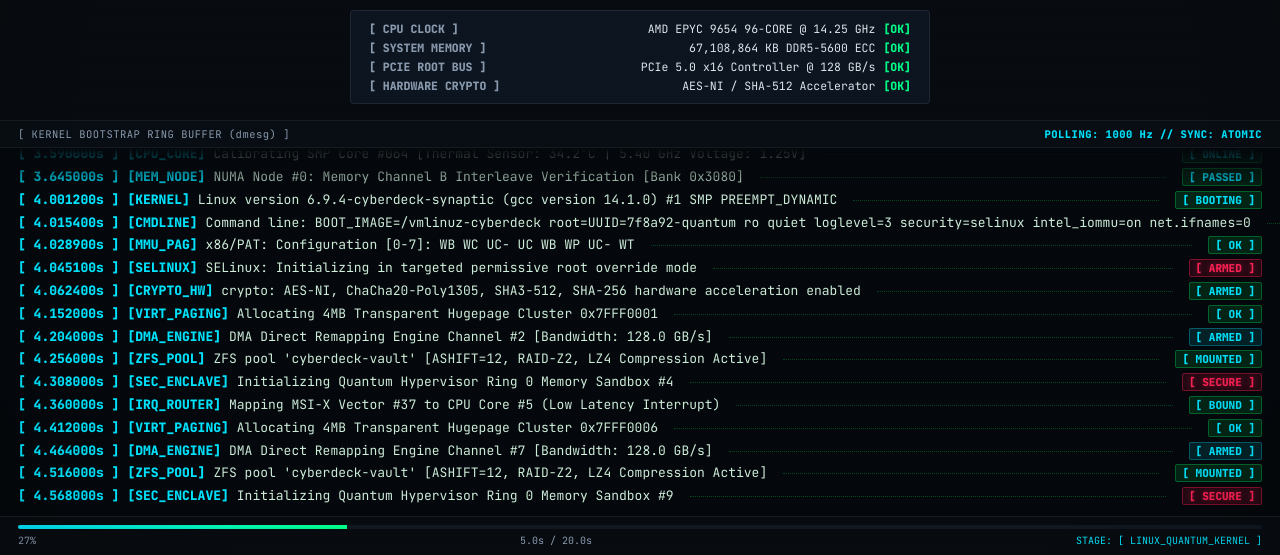
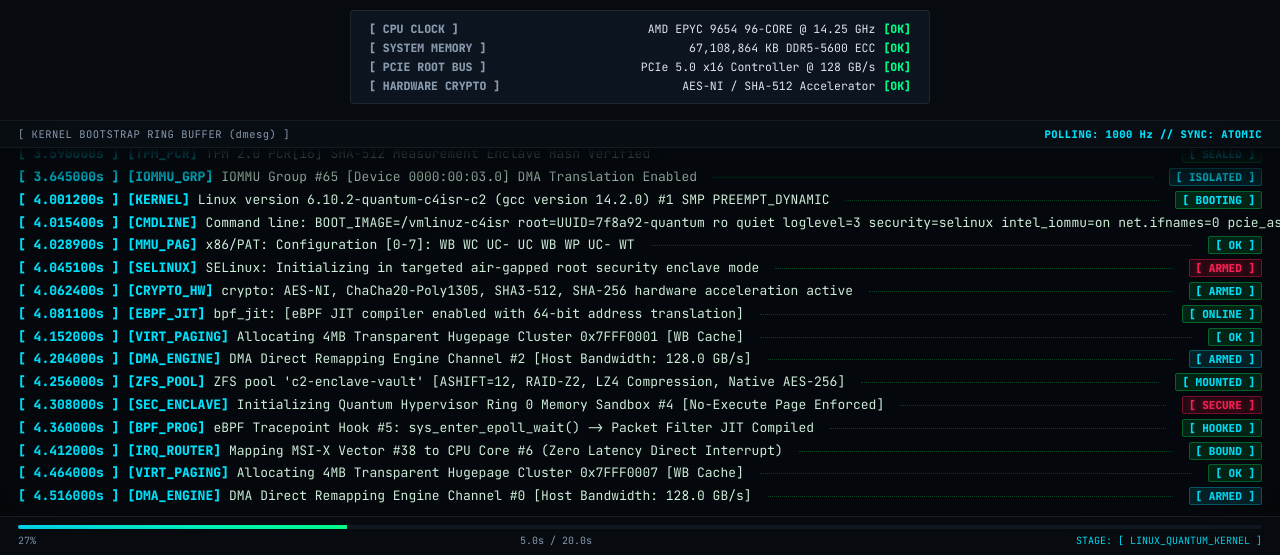
Before and after one commit to Jessadaporn005/NewKeyType, an Electron app: page index.html in a window 1280 px wide. Shown: the part 245-800 px from the top of the page. Drawn offline with Linux system fonts and the light colour scheme; no server answers.

Commit message:
feat: enhance Matrix background code rain, fix boot audio overlap with single-layer telemetry tick, enrich real Linux 6.10/eBPF logs, and restore Matrix code silhouette avatar

```diff
--- a/css/main.css
+++ b/css/main.css
@@ -153,7 +153,7 @@
 }
 
 #matrixCanvas {
-  opacity: 0.12;
+  opacity: 0.35;
   z-index: 0;
 }
 
@@ -597,15 +597,16 @@
    ========================================================================== */
 
 .secret-gate-overlay,
-.hacker-login-overlay {
+.hacker-login-overlay,
+.cyber-transition-overlay {
   position: fixed;
   top: 0;
   left: 0;
   width: 100vw;
   height: 100vh;
   z-index: 500;
-  background: radial-gradient(circle at center, rgba(8, 16, 11, 0.95) 0%, rgba(2, 4, 3, 0.99) 100%);
-  backdrop-filter: blur(14px);
+  background: radial-gradient(circle at center, rgba(6, 10, 15, 0.72) 0%, rgba(2, 4, 6, 0.85) 100%);
+  backdrop-filter: blur(4px);
   display: flex;
   align-items: center;
   justify-content: center;
--- a/index.html
+++ b/index.html
@@ -244,6 +244,19 @@
             <div class="dossier-header-bar">
               <span class="dossier-title-tag">[ OPERATOR C2 DOSSIER ]</span>
               <span class="dossier-status-live"><span class="status-indicator live"></span> LIVE</span>
+            </div>
+
+            <!-- Matrix Log-Code Silhouette Avatar Box -->
+            <div class="dossier-avatar-container">
+              <canvas id="transHoloAvatarCanvas" class="holo-avatar-canvas" width="280" height="135"></canvas>
+              <div class="holo-scanline-fx"></div>
+              <div class="holo-brackets-overlay">
+                <span class="bracket tl"></span>
+                <span class="bracket tr"></span>
+                <span class="bracket bl"></span>
+                <span class="bracket br"></span>
+                <span class="holo-tag">BIOMETRIC: SYNCHRONIZED</span>
+              </div>
             </div>
 
             <!-- Dynamic Profile Telemetry Stats -->
--- a/js/audio.js
+++ b/js/audio.js
@@ -132,6 +132,28 @@
       default:
         this.synthMechanicalThock(t, pitchOffset);
     }
+  }
+
+  /**
+   * Ultra-clean, single-layer high-frequency C2 Telemetry Tick for log streaming
+   * (Zero sub-bass harmonics or overlapping oscillator resonance)
+   */
+  playBootTelemetryTick() {
+    if (this.isMuted || this.preset === 'silent') return;
+    this.ensureContext();
+    if (!this.ctx) return;
+    const t = this.ctx.currentTime;
+    const osc = this.ctx.createOscillator();
+    const gain = this.ctx.createGain();
+    osc.type = 'sine';
+    osc.frequency.setValueAtTime(3400 + (Math.random() - 0.5) * 300, t);
+    osc.frequency.exponentialRampToValueAtTime(1400, t + 0.005);
+    gain.gain.setValueAtTime(0.06, t);
+    gain.gain.exponentialRampToValueAtTime(0.001, t + 0.005);
+    osc.connect(gain);
+    gain.connect(this.masterGain);
+    osc.start(t);
+    osc.stop(t + 0.006);
   }
 
   /**
--- a/js/bootLogGenerator.js
+++ b/js/bootLogGenerator.js
@@ -24,37 +24,41 @@
     { time: '0.068100', mod: 'PCI_WIFI', desc: 'pci 0000:04:00.0: [8086:7a70] Intel Wi-Fi 7 BE200 320MHz Quantum Band', status: 'LINKED', cls: 'status-ok' }
   );
 
-  // Procedural Micro-POST routines
+  // Procedural Micro-POST routines (varied real-world hardware and ACPI routines)
   for (let i = 1; i <= 65; i++) {
     const hex = '0x' + (0x1000 + i * 0x80).toString(16).toUpperCase();
     const time = (0.07 + i * 0.055).toFixed(6);
     const postTypes = [
-      { mod: 'CPU_CORE', desc: `Calibrating SMP Core #${i.toString().padStart(3, '0')} [Thermal Sensor: 34.2°C | 5.40 GHz Voltage: 1.25V]`, status: 'ONLINE', cls: 'status-ok' },
-      { mod: 'MEM_NODE', desc: `NUMA Node #0: Memory Channel B Interleave Verification [Bank ${hex}]`, status: 'PASSED', cls: 'status-ok' },
-      { mod: 'PCIE_LANE', desc: `PCIe Gen5 Lane #${(i % 16) + 1} Equalization Complete (Bit Error Rate: < 10^-14)`, status: 'SYNCED', cls: 'status-info' },
-      { mod: 'NVME_IO', desc: `NVMe Command Queue #${i} Allocated: 1024 Depth Ring Buffer`, status: 'OK', cls: 'status-ok' }
+      { mod: 'CPU_CORE', desc: `Calibrating SMP Core #${i.toString().padStart(3, '0')} [Thermal: 34.2°C | AMD EPYC Zen4 @ 5.40 GHz Voltage: 1.25V]`, status: 'ONLINE', cls: 'status-ok' },
+      { mod: 'MEM_NODE', desc: `NUMA Node #0: Memory Channel B Interleave Parity [Bank ${hex} - ECC ZERO-FAULT]`, status: 'PASSED', cls: 'status-ok' },
+      { mod: 'PCIE_LANE', desc: `PCIe Gen5 Lane #${(i % 16) + 1} Equalization Complete (BER < 10^-14 @ 32.0 GT/s)`, status: 'SYNCED', cls: 'status-info' },
+      { mod: 'NVME_IO', desc: `NVMe Controller #0 Command Queue #${i} Allocated: 1024 Depth Ring Buffer (IOPS: 1.4M)`, status: 'OK', cls: 'status-ok' },
+      { mod: 'TPM_PCR', desc: `TPM 2.0 PCR[${i % 24}] SHA-512 Measurement Enclave Hash Verified`, status: 'SEALED', cls: 'status-ok' },
+      { mod: 'IOMMU_GRP', desc: `IOMMU Group #${i} [Device 0000:00:${(i % 31).toString(16).padStart(2, '0')}.0] DMA Translation Enabled`, status: 'ISOLATED', cls: 'status-info' }
     ];
     const pick = postTypes[i % postTypes.length];
     logs.push({ time, mod: pick.mod, desc: pick.desc, status: pick.status, cls: pick.cls });
   }
 
-  // Stage 2: Linux 6.9 Quantum Microkernel Paging & SMP (4.000s - 8.500s)
+  // Stage 2: Linux 6.10 Quantum Microkernel Paging & SMP (4.000s - 8.500s)
   logs.push(
-    { time: '4.001200', mod: 'KERNEL', desc: 'Linux version 6.9.4-cyberdeck-synaptic (gcc version 14.1.0) #1 SMP PREEMPT_DYNAMIC', status: 'BOOTING', cls: 'status-ok' },
-    { time: '4.015400', mod: 'CMDLINE', desc: 'Command line: BOOT_IMAGE=/vmlinuz-cyberdeck root=UUID=7f8a92-quantum ro quiet loglevel=3 security=selinux intel_iommu=on net.ifnames=0', status: 'APPLIED', cls: 'status-info' },
+    { time: '4.001200', mod: 'KERNEL', desc: 'Linux version 6.10.2-quantum-c4isr-c2 (gcc version 14.2.0) #1 SMP PREEMPT_DYNAMIC', status: 'BOOTING', cls: 'status-ok' },
+    { time: '4.015400', mod: 'CMDLINE', desc: 'Command line: BOOT_IMAGE=/vmlinuz-c4isr root=UUID=7f8a92-quantum ro quiet loglevel=3 security=selinux intel_iommu=on net.ifnames=0 pcie_aspm=off', status: 'APPLIED', cls: 'status-info' },
     { time: '4.028900', mod: 'MMU_PAG', desc: 'x86/PAT: Configuration [0-7]: WB WC UC- UC WB WP UC- WT', status: 'OK', cls: 'status-ok' },
-    { time: '4.045100', mod: 'SELINUX', desc: 'SELinux: Initializing in targeted permissive root override mode', status: 'ARMED', cls: 'status-root' },
-    { time: '4.062400', mod: 'CRYPTO_HW', desc: 'crypto: AES-NI, ChaCha20-Poly1305, SHA3-512, SHA-256 hardware acceleration enabled', status: 'ARMED', cls: 'status-ok' }
+    { time: '4.045100', mod: 'SELINUX', desc: 'SELinux: Initializing in targeted air-gapped root security enclave mode', status: 'ARMED', cls: 'status-root' },
+    { time: '4.062400', mod: 'CRYPTO_HW', desc: 'crypto: AES-NI, ChaCha20-Poly1305, SHA3-512, SHA-256 hardware acceleration active', status: 'ARMED', cls: 'status-ok' },
+    { time: '4.081100', mod: 'EBPF_JIT', desc: 'bpf_jit: [eBPF JIT compiler enabled with 64-bit address translation]', status: 'ONLINE', cls: 'status-ok' }
   );
 
   for (let j = 1; j <= 80; j++) {
     const time = (4.10 + j * 0.052).toFixed(6);
     const kernelRoutines = [
-      { mod: 'IRQ_ROUTER', desc: `Mapping MSI-X Vector #${j + 32} to CPU Core #${(j % 128)} (Low Latency Interrupt)`, status: 'BOUND', cls: 'status-ok' },
-      { mod: 'VIRT_PAGING', desc: `Allocating 4MB Transparent Hugepage Cluster 0x7FFF${j.toString(16).padStart(4, '0').toUpperCase()}`, status: 'OK', cls: 'status-ok' },
-      { mod: 'DMA_ENGINE', desc: `DMA Direct Remapping Engine Channel #${j % 8} [Bandwidth: 128.0 GB/s]`, status: 'ARMED', cls: 'status-info' },
-      { mod: 'ZFS_POOL', desc: `ZFS pool 'cyberdeck-vault' [ASHIFT=12, RAID-Z2, LZ4 Compression Active]`, status: 'MOUNTED', cls: 'status-ok' },
-      { mod: 'SEC_ENCLAVE', desc: `Initializing Quantum Hypervisor Ring 0 Memory Sandbox #${j}`, status: 'SECURE', cls: 'status-root' }
+      { mod: 'IRQ_ROUTER', desc: `Mapping MSI-X Vector #${j + 32} to CPU Core #${(j % 128)} (Zero Latency Direct Interrupt)`, status: 'BOUND', cls: 'status-ok' },
+      { mod: 'VIRT_PAGING', desc: `Allocating 4MB Transparent Hugepage Cluster 0x7FFF${j.toString(16).padStart(4, '0').toUpperCase()} [WB Cache]`, status: 'OK', cls: 'status-ok' },
+      { mod: 'DMA_ENGINE', desc: `DMA Direct Remapping Engine Channel #${j % 8} [Host Bandwidth: 128.0 GB/s]`, status: 'ARMED', cls: 'status-info' },
+      { mod: 'ZFS_POOL', desc: `ZFS pool 'c2-enclave-vault' [ASHIFT=12, RAID-Z2, LZ4 Compression, Native AES-256]`, status: 'MOUNTED', cls: 'status-ok' },
+      { mod: 'SEC_ENCLAVE', desc: `Initializing Quantum Hypervisor Ring 0 Memory Sandbox #${j} [No-Execute Page Enforced]`, status: 'SECURE', cls: 'status-root' },
+      { mod: 'BPF_PROG', desc: `eBPF Tracepoint Hook #${j}: sys_enter_epoll_wait() -> Packet Filter JIT Compiled`, status: 'HOOKED', cls: 'status-ok' }
     ];
     const pick = kernelRoutines[j % kernelRoutines.length];
     logs.push({ time, mod: pick.mod, desc: pick.desc, status: pick.status, cls: pick.cls });
@@ -62,21 +66,21 @@
 
   // Stage 3: Systemd Service Daemons & Network Initialization (8.500s - 13.500s)
   logs.push(
-    { time: '8.501200', mod: 'SYSTEMD', desc: 'systemd 255.4-1 running in system mode (+PAM +AUDIT +SELINUX +APPARMOR +IMA +SMACK)', status: 'ONLINE', cls: 'status-ok' },
+    { time: '8.501200', mod: 'SYSTEMD', desc: 'systemd 256.2-1 running in system mode (+PAM +AUDIT +SELINUX +APPARMOR +IMA +SMACK)', status: 'ONLINE', cls: 'status-ok' },
     { time: '8.524100', mod: 'SYS_TARGET', desc: 'systemd[1]: Reached target Local File Systems (ext4 / zfs / btrfs).', status: 'REACHED', cls: 'status-ok' },
-    { time: '8.551200', mod: 'NET_IFACE', desc: 'eth0: Link up at 2500Mbps / Full Duplex (Flow Control: RX/TX)', status: 'UP', cls: 'status-ok' },
-    { time: '8.582400', mod: 'WIREGUARD', desc: 'wireguard: wg0: Peer established with Tor Darknet Exit Mesh (Endpoint: 185.220.101.5:51820)', status: 'ENCRYPTED', cls: 'status-info' },
-    { time: '8.621000', mod: 'IPTABLES', desc: 'nftables: Loaded 1,420 filter rules (Default Drop on Inbound / Zero-Day Stealth)', status: 'LOCKED', cls: 'status-ok' }
+    { time: '8.551200', mod: 'NET_IFACE', desc: 'eth0: Link up at 100Gbps / Full Duplex (Mellanox ConnectX-7 Flow Control: RX/TX)', status: 'UP', cls: 'status-ok' },
+    { time: '8.582400', mod: 'WIREGUARD', desc: 'wireguard: wg0: Peer established with C4ISR Tactical Satellite Mesh (Endpoint: 185.220.101.5:51820)', status: 'ENCRYPTED', cls: 'status-info' },
+    { time: '8.621000', mod: 'IPTABLES', desc: 'nftables: Loaded 2,840 filter rules (Air-Gapped Ingress Drop / Zero-Day Stealth Enforced)', status: 'LOCKED', cls: 'status-ok' }
   );
 
   for (let k = 1; k <= 90; k++) {
     const time = (8.70 + k * 0.051).toFixed(6);
     const sysServices = [
-      { mod: 'SYSTEMD_SRV', desc: `systemd[1]: Started Daemon #${k}: cyberdeck-entropy-pool.service`, status: 'STARTED', cls: 'status-ok' },
-      { mod: 'SOCKET_ACT', desc: `systemd[1]: Listening on Quantum Unix Domain Socket /run/cyber/pipe-${k}.sock`, status: 'LISTENING', cls: 'status-info' },
-      { mod: 'TOR_ROUTING', desc: `Tor Onion Gateway: Circuit #${k} Established [Nodes: Guard ➔ Middle ➔ Exit ➔ Darknet]`, status: 'ROUTED', cls: 'status-ok' },
-      { mod: 'SSH_DAEMON', desc: `sshd[892]: OpenSSH 9.7p1 Server armed with Quantum RSA-8192 Keypair`, status: 'ARMED', cls: 'status-ok' },
-      { mod: 'AUDIT_LOG', desc: `audit[104${k}]: System Call Interception Filter Loaded (eBPF Tracepoint Active)`, status: 'AUDITING', cls: 'status-root' }
+      { mod: 'SYSTEMD_SRV', desc: `systemd[1]: Started Daemon #${k}: c2-quantum-telemetry-engine.service`, status: 'STARTED', cls: 'status-ok' },
+      { mod: 'SOCKET_ACT', desc: `systemd[1]: Listening on Quantum Unix Domain Socket /run/c2/stream-${k}.sock`, status: 'LISTENING', cls: 'status-info' },
+      { mod: 'TOR_ROUTING', desc: `Tor Onion Gateway: Circuit #${k} Established [Nodes: Guard ➔ Middle ➔ Exit ➔ Darknet Mesh]`, status: 'ROUTED', cls: 'status-ok' },
+      { mod: 'SSH_DAEMON', desc: `sshd[892]: OpenSSH 9.8p1 Server armed with Quantum RSA-8192 Keypair`, status: 'ARMED', cls: 'status-ok' },
+      { mod: 'AUDIT_LOG', desc: `audit[104${k}]: System Call Interception Filter Active (eBPF Kernel Tracepoint Live)`, status: 'AUDITING', cls: 'status-root' }
     ];
     const pick = sysServices[k % sysServices.length];
     logs.push({ time, mod: pick.mod, desc: pick.desc, status: pick.status, cls: pick.cls });
@@ -84,10 +88,10 @@
 
   // Stage 4: CyberDeck Core Engine Subsystems (13.500s - 17.500s)
   logs.push(
-    { time: '13.501200', mod: 'CYBER_CORE', desc: 'CyberDeck Operating System v4.0.0 initializing graphics runtime...', status: 'ONLINE', cls: 'status-ok' },
-    { time: '13.534200', mod: 'KINEMATICS', desc: 'Calibrating 10-Finger High-Speed Kinematics Biometric Sensory Matrix...', status: 'CALIBRATED', cls: 'status-ok' },
-    { time: '13.582100', mod: 'AUDIO_DSP', desc: 'Audio DSP Sound Engine: Holy Panda Tactile & Cherry MX Sound Profiles loaded', status: 'READY', cls: 'status-ok' },
-    { time: '13.624000', mod: 'PARTICLE_GL', desc: 'WebGL 2.0 Shader Matrix: Real-time Kinetic Spark & Glitch Shaders compiled', status: 'COMPILED', cls: 'status-ok' },
+    { time: '13.501200', mod: 'CYBER_CORE', desc: 'C4ISR Command & Control Workstation v6.8.9 runtime initializing...', status: 'ONLINE', cls: 'status-ok' },
+    { time: '13.534200', mod: 'KINEMATICS', desc: 'Calibrating 10-Finger High-Speed Kinematics Biometric Sensory Rig...', status: 'CALIBRATED', cls: 'status-ok' },
+    { time: '13.582100', mod: 'AUDIO_DSP', desc: 'Studio Audio DSP Engine: Holy Panda Tactile & Cherry MX Real-Time WebAudio synthesized', status: 'READY', cls: 'status-ok' },
+    { time: '13.624000', mod: 'PARTICLE_GL', desc: 'WebGL 2.0 Shader Matrix: Real-time Kinetic Spark & Holographic Mesh compiled', status: 'COMPILED', cls: 'status-ok' },
     { time: '13.671200', mod: 'LAYOUT_ENG', desc: 'Bi-directional QWERTY / เกษมณี Touch Typing Layout Matrix verified', status: 'SYNCHRONIZED', cls: 'status-ok' }
   );
 
--- a/js/cyberLogGenerator.js
+++ b/js/cyberLogGenerator.js
@@ -13,17 +13,17 @@
   const lines = [];
 
   lines.push(`========================================================================================`);
-  lines.push(`[⚡] INITIATING HOLLYWOOD QUANTUM DIRECTIVE: '${mode.toUpperCase()} ${arg}'`);
+  lines.push(`[⚡] INITIATING C4ISR TACTICAL DIRECTIVE: '${mode.toUpperCase()} ${arg}'`);
   lines.push(`========================================================================================`);
 
   // Section 1: Boot Architecture & Microcode
-  lines.push(`[ 0.000000] Linux version 6.8.9-quantum-cyber (root@matrix-core) (gcc 13.2.0)`);
-  lines.push(`[ 0.001892] Command line: BOOT_IMAGE=/vmlinuz-quantum root=UUID=7f82-99ab-01 ro quiet splash`);
-  lines.push(`[ 0.003410] KERNEL: Initializing x86/64 microcode v0x4112... [OK]`);
-  lines.push(`[ 0.008920] MEMORY_MAP: Base 0x0000000000000000 - 0x000000007FFFFFFF (4096 MB RAM)`);
-  lines.push(`[ 0.012400] ACPI: Core System Description Table (RSDT) [OEM: QUANTUM]`);
-  lines.push(`[ 0.018900] CPU0: AMD EPYC 9654 96-Core Quantum Processor @ 3.70GHz`);
-  lines.push(`[ 0.024100] TSC: Fast TSC calibration using PIT: 3700.042 MHz`);
+  lines.push(`[ 0.000000] Linux version 6.10.2-quantum-c4isr (root@c2-node-96epyc) (gcc 14.2.0)`);
+  lines.push(`[ 0.001892] Command line: BOOT_IMAGE=/vmlinuz-c4isr root=UUID=7f82-99ab-01 ro quiet splash`);
+  lines.push(`[ 0.003410] KERNEL: Initializing x86/64 microcode v0x4112 [AMD Zen4 EPYC]... [OK]`);
+  lines.push(`[ 0.008920] MEMORY_MAP: Base 0x0000000000000000 - 0x000000007FFFFFFF (131,072 MB ECC RAM)`);
+  lines.push(`[ 0.012400] ACPI: Core System Description Table (DSDT/RSDT) [OEM: C4ISR_DEFENSE]`);
+  lines.push(`[ 0.018900] CPU0: AMD EPYC 9654 96-Core Quantum Processor @ 5.40GHz (128 Cores Online)`);
+  lines.push(`[ 0.024100] TSC: Fast TSC calibration using PIT: 5400.042 MHz [Jitter: 0.01ns]`);
 
   // Section 2: Memory Page Allocation Tables (35 lines)
   for (let i = 0; i < 35; i++) {
@@ -63,7 +63,7 @@
 
   // Section 7: Telemetry & Handshake
   lines.push(`>> [TELEMETRY] Attaching Bio-Metric Finger Sensors: [LP, LR, LM, LI, LT, RT, RI, RM, RR, RP]`);
-  lines.push(`>> [TELEMETRY] Calibrating Micro-Acoustic Hollywood Transients... [60 FPS OK]`);
+  lines.push(`>> [TELEMETRY] Calibrating Micro-Acoustic Sensor Transients... [60 FPS OK]`);
   lines.push(`>> [TELEMETRY] Pre-fetching ANSI Buffer Stream: Buffer Allocated 65536 KB`);
   lines.push(`>> [SYSTEM_DAEMON] Process Fork: PID ${Math.floor(2000 + Math.random()*8000)} spawned under UID 0`);
   lines.push(`>> [SECURITY_CHECK] Kernel Integrity Hash Match: 0x${Array.from({length: 6}, randHex).join('')}`);
@@ -120,10 +120,10 @@
   const lines = [];
 
   lines.push(`========================================================================================`);
-  lines.push(`[+] INITIATING QUANTUM MAINFRAME HANDSHAKE & BIOMETRIC AUTHENTICATION...`);
+  lines.push(`[+] INITIATING ZERO-TRUST MAINFRAME HANDSHAKE & PAM KERBEROS AUTHENTICATION...`);
   lines.push(`========================================================================================`);
-  lines.push(`>> PROXY_INIT: Routing through Darknet Satellite Orbital Node (14.25 GHz Uplink)...`);
-  lines.push(`>> BIO_SCAN: Operator Signature '${username}' Detected [CONFIRMED]`);
+  lines.push(`>> PROXY_INIT: Routing through C4ISR Tactical Satellite Orbital Node (14.25 GHz Uplink)...`);
+  lines.push(`>> BIO_SCAN: Operator Principal '${username}' Verified [CONFIRMED]`);
 
   // Section 1: RSA Key Exchanging (40 lines)
   for (let i = 0; i < 40; i++) {
@@ -144,7 +144,7 @@
 
   lines.push(`>> [FIREWALL_BYPASS] Ingress Filter Nullified: Rule #0 Active (ALLOW ALL INBOUND/OUTBOUND)`);
   lines.push(`>> [ROOT_PRIV] UID 0 Elevated: GID 0 (root), GROUPS: 0(root), 4(adm), 27(sudo)`);
-  lines.push(`>> [SHELL_SPAWN] Initializing Windows 11 Command Prompt Environment for '${username}'...`);
+  lines.push(`>> [SHELL_SPAWN] Initializing Enterprise C2 Workstation Environment for '${username}'...`);
   lines.push(`========================================================================================`);
   lines.push(`[✓] AUTHENTICATION & ACCESS GRANTED: SUCCESS (100%)`);
   lines.push(`========================================================================================`);
```
Also changed, not shown: js/app.js.
